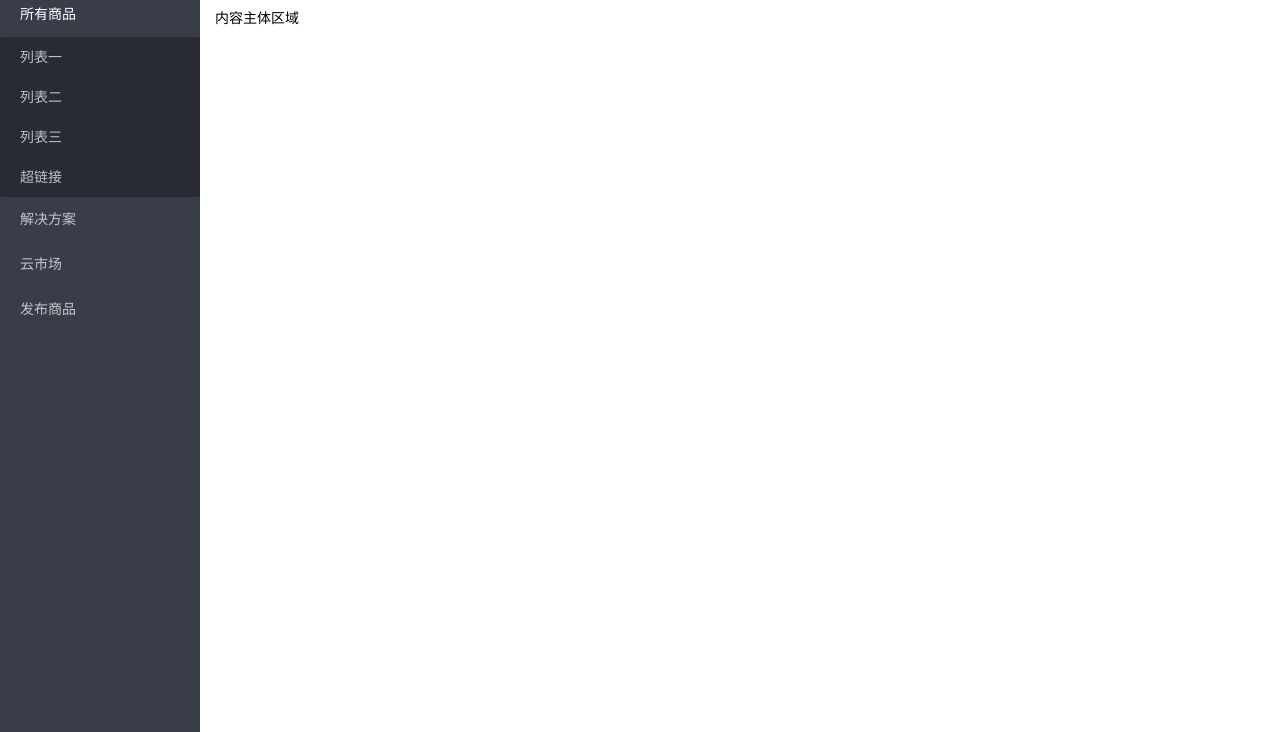
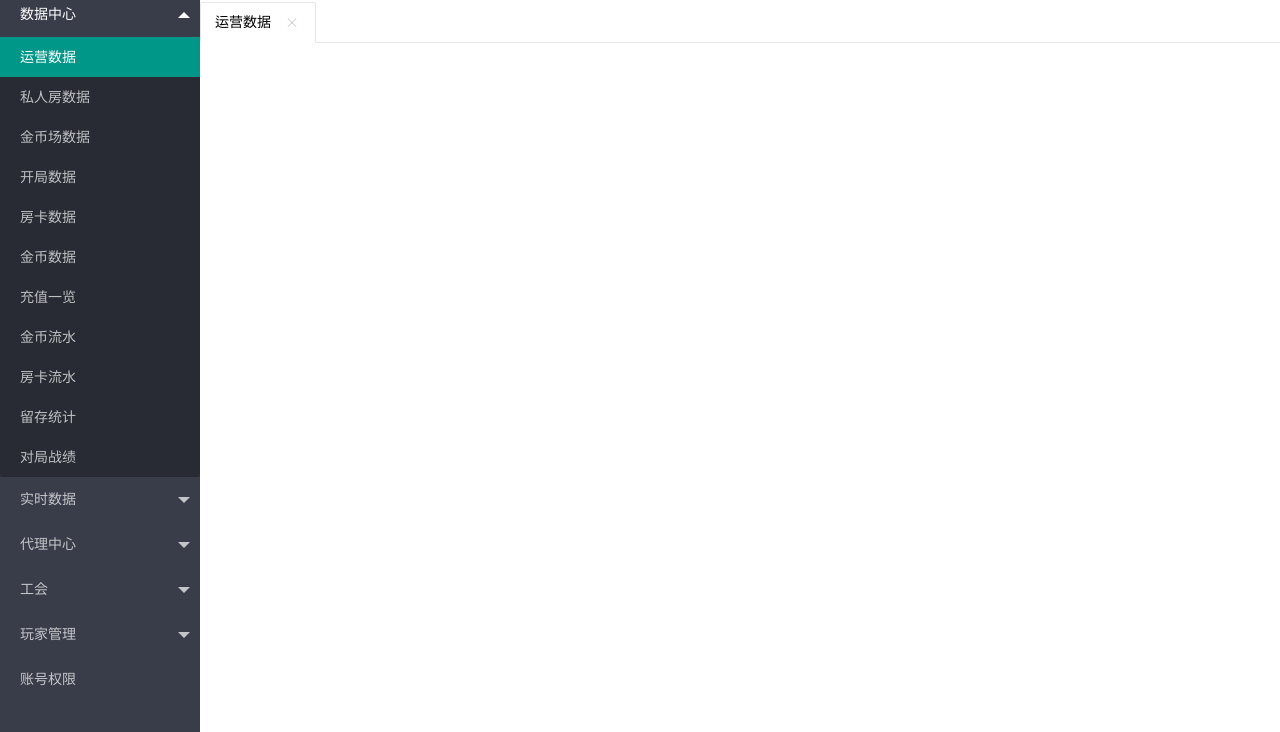
Before and after one commit to cancercao/gmToolsWeb, a plain HTML site: page index.html in a window 1280 px wide. Shown: the part 68-800 px from the top of the page. Drawn offline with Linux system fonts and the light colour scheme.

Commit message:
no message

```diff
--- a/index.html
+++ b/index.html
@@ -15,7 +15,7 @@
     <div class="layui-header">
       <div class="layui-logo">layui 后台布局</div>
       <!-- 头部区域（可配合layui已有的水平导航） -->
-      <ul class="layui-nav layui-layout-left">
+      <!-- <ul class="layui-nav layui-layout-left">
         <li class="layui-nav-item">
           <a href="">控制台</a>
         </li>
@@ -39,7 +39,7 @@
             </dd>
           </dl>
         </li>
-      </ul>
+      </ul> -->
       <ul class="layui-nav layui-layout-right">
         <li class="layui-nav-item">
           <a href="javascript:;">
@@ -55,7 +55,7 @@
           </dl>
         </li>
         <li class="layui-nav-item">
-          <a href="">退了</a>
+          <a href="">注销</a>
         </li>
       </ul>
     </div>
@@ -63,53 +63,119 @@
     <div class="layui-side layui-bg-black">
       <div class="layui-side-scroll">
         <!-- 左侧导航区域（可配合layui已有的垂直导航） -->
-        <ul class="layui-nav layui-nav-tree" lay-filter="test">
+        <ul class="layui-nav layui-nav-tree" lay-filter="test" id="navList">
           <li class="layui-nav-item layui-nav-itemed">
-            <a class="" href="javascript:;">所有商品</a>
+            <a class="" href="javascript:;">数据中心</a>
             <dl class="layui-nav-child">
-              <dd>
-                <a href="javascript:;">列表一</a>
+              <dd class="layui-this">
+                <a href="javascript:;">运营数据</a>
               </dd>
               <dd>
-                <a href="javascript:;">列表二</a>
+                <a href="javascript:;">私人房数据</a>
               </dd>
               <dd>
-                <a href="javascript:;">列表三</a>
+                <a href="javascript:;">金币场数据</a>
               </dd>
               <dd>
-                <a href="">超链接</a>
+                <a href="javascript:;">开局数据</a>
+              </dd>
+              <dd>
+                <a href="javascript:;">房卡数据</a>
+              </dd>
+              <dd>
+                <a href="javascript:;">金币数据</a>
+              </dd>
+              <dd>
+                <a href="javascript:;">充值一览</a>
+              </dd>
+              <dd>
+                <a href="javascript:;">金币流水</a>
+              </dd>
+              <dd>
+                <a href="javascript:;">房卡流水</a>
+              </dd>
+              <dd>
+                <a href="javascript:;">留存统计</a>
+              </dd>
+              <dd>
+                <a href="javascript:;">对局战绩</a>
               </dd>
             </dl>
           </li>
           <li class="layui-nav-item">
-            <a href="javascript:;">解决方案</a>
+            <a href="javascript:;">实时数据</a>
             <dl class="layui-nav-child">
               <dd>
-                <a href="javascript:;">列表一</a>
+                <a href="javascript:;">五分钟注册</a>
               </dd>
               <dd>
-                <a href="javascript:;">列表二</a>
+                <a href="javascript:;">五分钟在线</a>
               </dd>
               <dd>
-                <a href="">超链接</a>
+                <a href="javascript:;">五分钟充值</a>
               </dd>
             </dl>
           </li>
           <li class="layui-nav-item">
-            <a href="">云市场</a>
+            <a href="javascript:;">代理中心</a>
+            <di class="layui-nav-child">
+              <dd>
+                <a href="javascript:;">代理数据</a>
+              </dd>
+              <dd>
+                <a href="javascript:;">代理业绩</a>
+              </dd>
+            </di>
           </li>
           <li class="layui-nav-item">
-            <a href="">发布商品</a>
+            <a href="javascript:;">工会</a>
+            <dl class="layui-nav-child">
+              <dd>
+                <a href="javascript:;">工会数据</a>
+              </dd>
+              <dd>
+                <a href="javascript:;">工会一览</a>
+              </dd>
+            </dl>
+          </li>
+          <li class="layui-nav-item">
+            <a href="javascript:;">玩家管理</a>
+            <dl class="layui-nav-child">
+              <dd>
+                <a href="javascript:;">玩家管理</a>
+              </dd>
+            </dl>
+          </li>
+          <li class="layui-nav-item">
+            <a href="javascript:;">账号权限</a>
           </li>
         </ul>
       </div>
     </div>
-
     <div class="layui-body">
       <!-- 内容主体区域 -->
-      <div style="padding: 15px;">内容主体区域</div>
+      <div class="layui-tab" lay-allowClose="true">
+        <ul class="layui-tab-title" id="tabTitleList">
+          <!-- <li class="layui-this">网站设置</li> -->
+        </ul>
+        <div class="layui-tab-content">
+          <!-- <div class="layui-tab-item layui-show">1</div> -->
+        </div>
+      </div>
     </div>
   </div>
+  <script>
+    //JavaScript代码区域
+    layui.use('element', function () {
+      var element = layui.element;
+
+    });
+
+    // 开启页面默认显示列表第一个
+    var newLi = $('<li class="layui-this">' + $('#navList dd').eq(0).text() + '</li>');
+    $('#tabTitleList').append(newLi);
+
+  </script>
 </body>
 
 </html>
```
